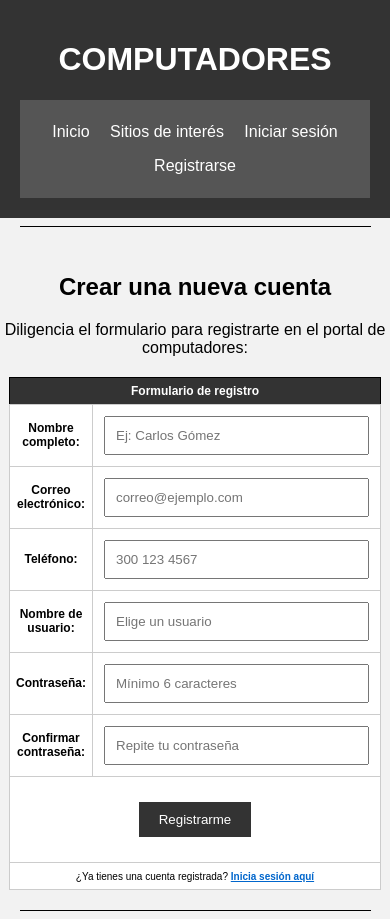
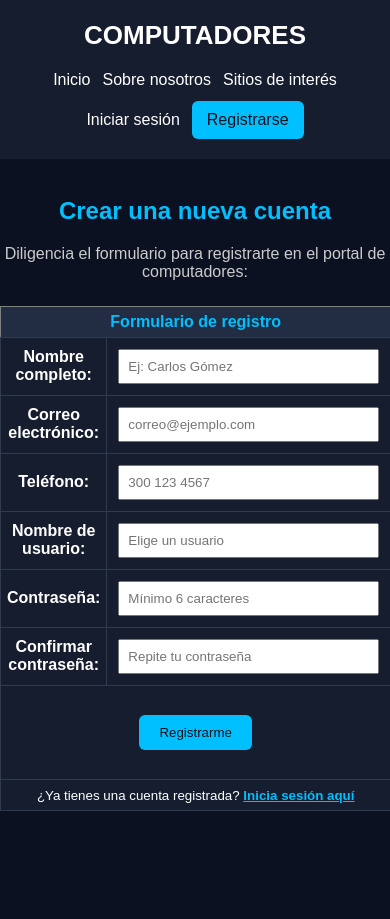
Before and after one commit to CRAZY66cc/LandingPageCSS, a plain HTML site: page registro.html in a window 390 px wide. After the commit the page ends 844 px from the top, so only its background shows below. Drawn offline with Linux system fonts and the light colour scheme.

Commit message:
Estilos de registro, inicio de sesión y ajustes de navegación

```diff
--- /dev/null
+++ b/iniciosesion.css
@@ -0,0 +1,127 @@
+body {
+    background-color: #0B1120;
+    color: white;
+    font-family: Arial, sans-serif;
+    margin: 0;
+}
+
+header {
+    background-color: #161D2E;
+    padding: 20px 40px;
+    display: flex;
+    justify-content: space-between;
+    align-items: center;
+}
+
+header h1 {
+    margin: 0;
+    font-size: 26px;
+}
+
+nav {
+    display: flex;
+    align-items: center;
+    gap: 20px;
+}
+
+nav a {
+    color: white;
+    text-decoration: none;
+    white-space: nowrap;
+    transition: 0.3s;
+}
+
+nav a:hover {
+    color: #00BFFF;
+}
+
+nav a.registro {
+    background-color: #00BFFF;
+    color: #0B1120;
+    padding: 10px 15px;
+    border-radius: 6px;
+}
+
+nav a.registro:hover {
+    background-color: white;
+}
+
+main {
+    text-align: center;
+}
+
+h2 {
+    color: #00BFFF;
+}
+
+p {
+    color: #CCCCCC;
+}
+
+table {
+    width: 460px;
+    max-width: 90%;
+    margin: 25px auto;
+    border-collapse: collapse;
+    background-color: #161D2E;
+    color: white;
+}
+
+th {
+    background-color: #222D43;
+    color: #00BFFF;
+    padding: 12px;
+}
+
+td {
+    padding: 10px;
+    text-align: center;
+    border: 1px solid #303B50;
+}
+
+input[type="text"],
+input[type="password"] {
+    padding: 8px;
+    margin: 5px;
+    max-width: 90%;
+}
+
+.boton {
+    background-color: #00BFFF;
+    color: #0B1120;
+    padding: 10px 20px;
+    border: none;
+    border-radius: 6px;
+    cursor: pointer;
+    transition: 0.3s;
+}
+
+.boton:hover {
+    background-color: white;
+}
+
+a {
+    color: #00BFFF;
+}
+
+@media screen and (max-width: 768px) {
+    header {
+        flex-direction: column;
+        gap: 20px;
+        padding: 20px;
+    }
+
+    nav {
+        flex-wrap: wrap;
+        justify-content: center;
+        gap: 12px;
+    }
+
+    table {
+        width: 95%;
+    }
+
+    td, th {
+        padding: 6px;
+    }
+}
--- /dev/null
+++ b/registro.css
@@ -0,0 +1,131 @@
+body {
+    background-color: #0B1120;
+    color: white;
+    font-family: Arial, sans-serif;
+    margin: 0;
+}
+
+header {
+    background-color: #161D2E;
+    padding: 20px 40px;
+    display: flex;
+    justify-content: space-between;
+    align-items: center;
+}
+
+header h1 {
+    margin: 0;
+    font-size: 26px;
+}
+
+nav {
+    display: flex;
+    align-items: center;
+    gap: 20px;
+}
+
+nav a {
+    color: white;
+    text-decoration: none;
+    white-space: nowrap;
+}
+
+nav a:hover {
+    color: #00BFFF;
+}
+
+nav a.registro {
+    background-color: #00BFFF;
+    color: #0B1120;
+    padding: 10px 15px;
+    border-radius: 6px;
+}
+
+nav a.registro:hover {
+    background-color: white;
+}
+
+hr {
+    border: 0;
+    height: 1px;
+    background-color: #222;
+    width: 90%;
+}
+
+main {
+    text-align: center;
+}
+
+h2 {
+    color: #00BFFF;
+}
+
+p {
+    color: #CCCCCC;
+}
+
+table {
+    width: 500px;
+    max-width: 90%;
+    margin: 25px auto;
+    border-collapse: collapse;
+    background-color: #161D2E;
+    color: white;
+}
+
+th {
+    background-color: #222D43;
+    color: #00BFFF;
+    padding: 12px;
+}
+
+td {
+    padding: 10px;
+    text-align: center;
+    border: 1px solid #303B50;
+}
+
+input {
+    padding: 8px;
+    margin: 5px;
+    max-width: 90%;
+}
+
+input[type="submit"] {
+    background-color: #00BFFF;
+    color: #0B1120;
+    padding: 10px 20px;
+    border: none;
+    border-radius: 6px;
+    cursor: pointer;
+}
+
+input[type="submit"]:hover {
+    background-color: white;
+}
+
+a {
+    color: #00BFFF;
+}
+
+@media screen and (max-width: 768px) {
+    header {
+        flex-direction: column;
+        gap: 20px;
+        padding: 20px;
+    }
+
+    nav {
+        flex-wrap: wrap;
+        justify-content: center;
+        gap: 12px;
+    }
+
+    table {
+        width: 95%;
+    }
+
+    td, th {
+        padding: 6px;
+    }
+}
--- a/registro.html
+++ b/registro.html
@@ -6,7 +6,7 @@
     <meta charset="UTF-8">
     <meta name="viewport" content="width=device-width, initial-scale=1.0">
     <title>Registro de Cuenta | Computadores</title>
-    <link rel="stylesheet" href="sstyles.css">
+    <link rel="stylesheet" href="registro.css">
 </head>
 
 <body>
@@ -16,13 +16,12 @@
 
         <nav>
             <a href="index.html">Inicio</a>
+            <a href="index.html">Sobre nosotros</a>
             <a href="sitios.html">Sitios de interés</a>
             <a href="iniciosesion.html">Iniciar sesión</a>
-            <a href="registro.html">Registrarse</a>
+            <a class="registro" href="registro.html">Registrarse</a>
         </nav>
     </header>
-
-    <hr style="border: 0; height: 1px; background-color: #000000; width: 90%;">
 
     <main>
         <center>
@@ -114,7 +113,5 @@
         </center>
     </main>
 
-    <hr style="border: 0; height: 1px; background-color: #000000; width: 90%;">
-
 </body>
 </html>
--- a/sstyles.css
+++ b/sstyles.css
@@ -1,176 +1,108 @@
-
 body {
-    background-color: #f2f2f2;
-    font-family: Arial;
+    background-color: #0b1120;
+    color: white;
+    font-family: Arial, sans-serif;
     margin: 0;
 }
 
 header {
-    background-color: #333;
-    color: white;
-    padding: 20px;
-    text-align: center;
+    background-color: #161D2E;
+    padding: 20px 40px;
+    display: flex;
+    justify-content: space-between;
+    align-items: center;
+}
+
+header h1 {
+    margin: 0;
+    font-size: 26px;
+    white-space: nowrap;
 }
 
 nav {
-    background-color: #555;
-    padding: 15px;
+    display: flex;
+    align-items: center;
+    gap: 20px;
+    flex-wrap: wrap;
 }
 
 nav a {
     color: white;
     text-decoration: none;
-    margin: 10px;
+    white-space: nowrap;
 }
 
-#INICIO {
-    background-color: #e2e2e2;
-    padding: 30px;
+nav a:hover {
+    color: #00BFFF;
+}
+
+nav a.registro {
+    background-color: #00BFFF;
+    color: #0B1120;
+    padding: 10px 15px;
+    border-radius: 6px;
+    transition: 0.3s;
+}
+
+nav a.registro:hover {
+    background-color: white;
+    color: #0B1120;
+}
+
+
+
+hr {
+    border: 0;
+    height: 1px;
+    background-color: #222;
+    width: 90%;
+}
+
+h2, p {
     text-align: center;
 }
 
-#NOSOTROS {
-    background-color: #f4f4f4;
-    padding: 20px;
-    text-align: center;
+table a {
+    color: #f9fbfd;
+    transition: 0.3s;
+    text-decoration: none;
 }
 
-#COMPUTADORES {
-    background-color: #e2e2e2;
-    padding: 20px;
-    text-align: center;
+table a:hover {
+    color: #00BFFF;
 }
 
 table {
     width: 80%;
-    margin: 20px auto;
+    margin: 25px auto;
     border-collapse: collapse;
-    background-color: white;
+    background-color: rgb(0, 0, 0);
+    color: #ffffff;
 }
 
 th {
     background-color: #333;
     color: white;
-    padding: 10px;
+    padding: 12px;
 }
 
 td {
-    padding: 10px;
+    padding: 12px;
     text-align: center;
-}
-
-.imagenes {
-    width: 200px;
-    height: 150px;
-    margin: 15px;
-}
-
-.titulo {
-    color: #333;
-    text-align: center;
-}
-
-.descripcion {
-    font-size: 16px;
-    color: #555;
-}
-
-.tabla-computadores {
-    border: 1px solid black;
-}
-
-#SERVICIOS {
-    background-color: #f4f4f4;
-    padding: 20px;
-    text-align: center;
-}
-
-.servicio {
-    background-color: white;
-    padding: 15px;
-    margin: 10px;
-    border-radius: 5px;
-}
-
-#SITIOS {
-    background-color: #e2e2e2;
-    padding: 20px;
-    text-align: center;
-}
-
-#LOGIN {
-    background-color: #f4f4f4;
-    padding: 30px;
-    text-align: center;
-}
-
-#REGISTRO {
-    background-color: #e2e2e2;
-    padding: 30px;
-    text-align: center;
-}
-
-input {
-    padding: 10px;
-    margin: 5px;
-}
-
-button {
-    background-color: #333;
-    color: white;
-    padding: 10px;
-    border: none;
-}
-
-.formulario {
-    background-color: white;
-    padding: 20px;
-    margin: 10px auto;
-    width: 50%;
-    border-radius: 5px;
-}
-
-.boton {
-    background-color: #333;
-    color: white;
-    padding: 10px 20px;
-    border: none;
-}
-
-a {
-    color: #0066cc;
-}
-
-/* Ajustes para las paginas independientes */
-
-table {
-    border: 1px solid black;
-}
-
-td {
     border: 1px solid #ccc;
 }
 
-input[type="submit"] {
-    cursor: pointer;
-}
+@media screen and (max-width: 768px) {
+    header {
+        flex-direction: column;
+        gap: 20px;
+    }
 
-nav a {
-    color: white;
-}
-
-@media screen and (max-width: 768px) {
-    nav a {
-        display: inline-block;
-        margin: 8px;
+    nav {
+        justify-content: center;
     }
 
     table {
         width: 95%;
-        font-size: 12px;
-    }
-
-    td, th {
-        padding: 6px;
     }
 }
```
Also changed, not shown: iniciosesion.html (+7 -4 lines), sitios.html (+4 -3 lines).
